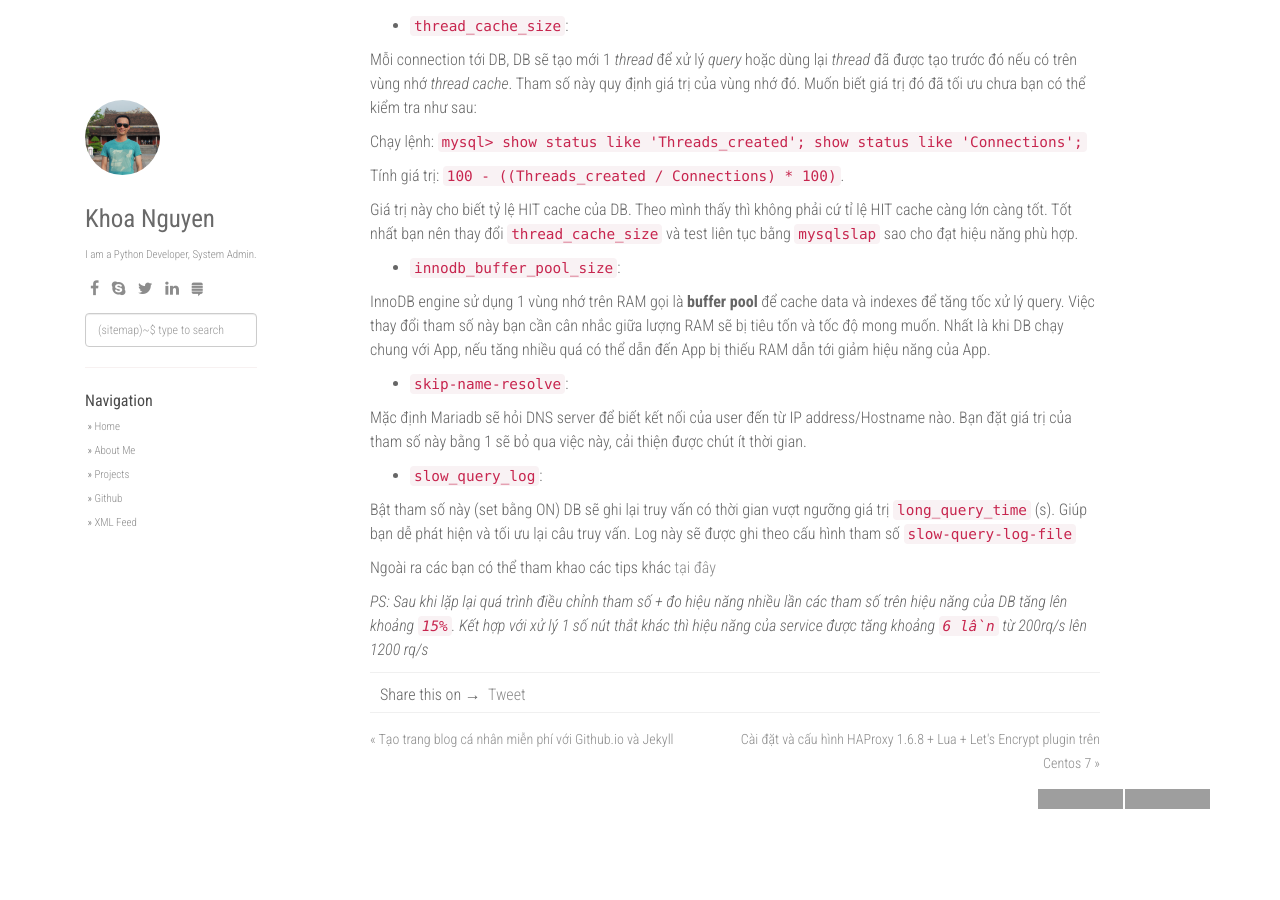
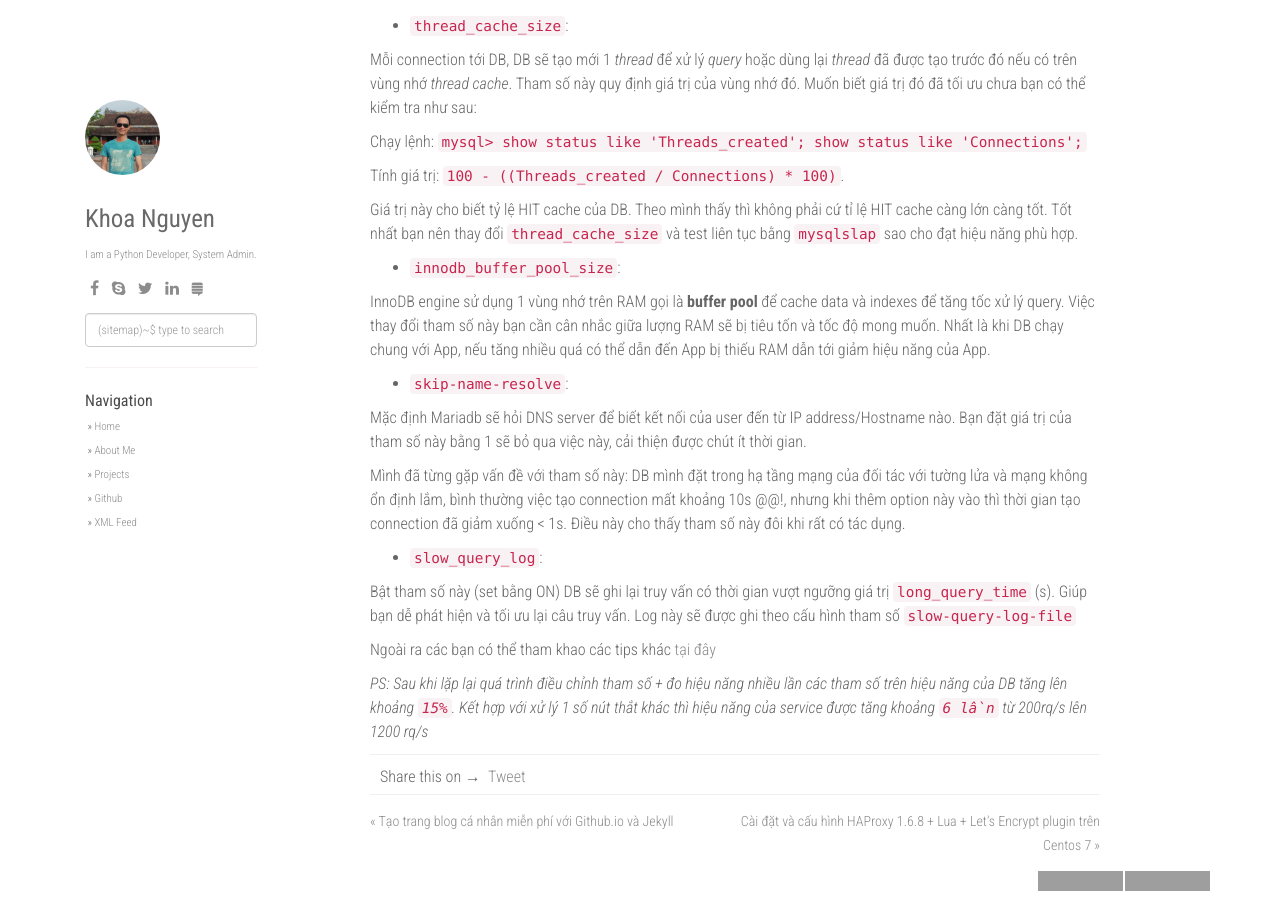
Before and after one commit to nguenvanky/congkhoa.com, a Jekyll site: the page built from _posts/2016-08-11-mot-so-van-de-mariadb-server.md, in a window 1280 px wide and 900 px high, scrolled down 991 px. Built offline with Jekyll 4.4.1, drawn with Linux system fonts in a browser that asks for light colours; nearby versions of some CDN libraries; comment, search, counter and statistics services are not loaded; before the commit the page ends 1809 px from its top, so only the background shows below that; grey boxes are pictures that could not be loaded.

Commit message:
Add note about skip-name-resolve.

```diff
--- a/_posts/2016-08-11-mot-so-van-de-mariadb-server.md
+++ b/_posts/2016-08-11-mot-so-van-de-mariadb-server.md
@@ -80,6 +80,8 @@ nhiều quá có thể dẫn đến App bị thiếu RAM dẫn tới giảm hi
 Mặc định Mariadb sẽ hỏi DNS server để biết kết nối của user đến từ IP address/Hostname nào. Bạn đặt giá trị của tham số này bằng 1 sẽ
 bỏ qua việc này, cải thiện được chút ít thời gian.
 
+Mình đã từng gặp vấn đề với tham số này: DB mình đặt trong hạ tầng mạng của đối tác với tường lửa và mạng không ổn định lắm, bình thường việc tạo connection mất khoảng 10s @@!, nhưng khi thêm option này vào thì thời gian tạo connection đã giảm xuống < 1s. Điều này cho thấy tham số này đôi khi rất có tác dụng.
+
 * `slow_query_log`:
 
 Bật tham số này (set bằng ON) DB sẽ ghi lại truy vấn có thời gian vượt ngưỡng giá trị `long_query_time` (s). Giúp bạn dễ phát hiện và tối ưu lại câu truy vấn.
```
